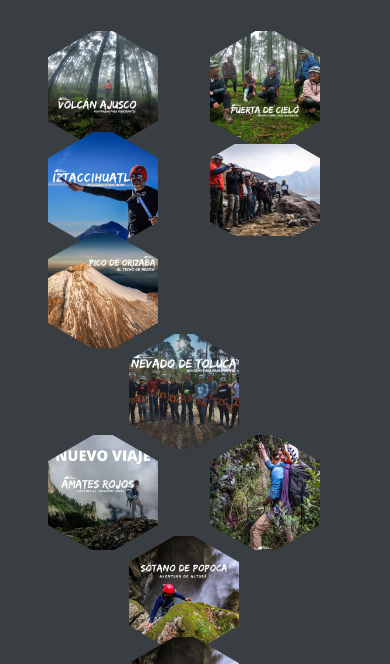
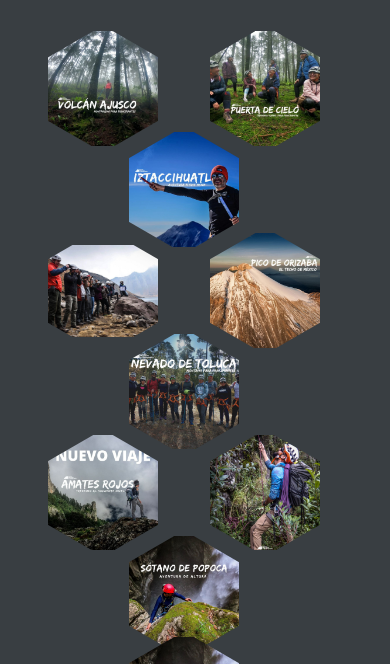
Before and after one commit to lrtrejo/home_axtrim, a plain HTML site: page index.html in a window 390 px wide. Shown: the part 180-844 px from the top of the page. Drawn offline with Linux system fonts and the light colour scheme.

Commit message:
Update index.html

```diff
--- a/index.html
+++ b/index.html
@@ -74,10 +74,10 @@
 	</div> <!-- /.site-header -->
     <div id="menu-container">
     <!-- gallery start -->
-<div class="content homepage" id="menu-1">
+	<div class="content homepage" id="menu-1">
     <div class="container">
-	<div class="row templatemorow">
-    <div class="hex col-sm-6">
+		<div class="row templatemorow">
+			<div class="hex col-sm-6">
     	<div>
           <div class="hexagon hexagon2 gallery-item">
             <div class="hexagon-in1">
@@ -103,7 +103,7 @@
           </div>
         </div>
     </div>
-    <div class="hex col-sm-6  templatemo-hex-top3">
+    <div class="hex col-sm-6  templatemo-hex-top2">
     	<div>
           <div class="hexagon hexagon2 gallery-item">
             <div class="hexagon-in1">
```
